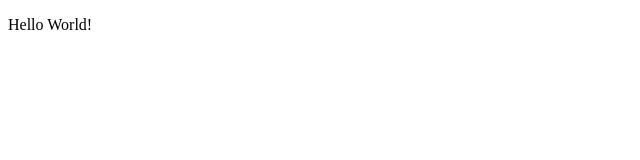
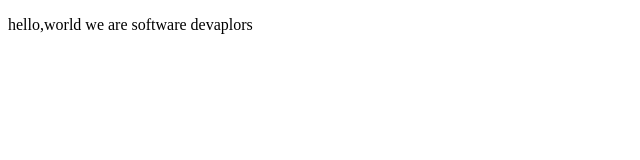
Before and after one commit to rudicarrilloypr/microverseTrialRodolfo-Mohammed, a plain HTML site: page fcc-test-suite-template-master 3/index.html in a window 1280 px wide. Shown: the whole page, without its empty margins (0-640 px from the left). Drawn offline with Linux system fonts and the light colour scheme.

Commit message:
Update index.html

```diff
--- a/fcc-test-suite-template-master 3/index.html
+++ b/fcc-test-suite-template-master 3/index.html
@@ -9,11 +9,7 @@
   <body>
     <script src="https://cdn.freecodecamp.org/testable-projects-fcc/v1/bundle.js"></script>
 
-
-
-    <p> Hello World! </p>
-
-
+    <p>hello,world we are software devaplors </p>
     <script  src="js/index.js"></script>
   </body>
 </html>
```
